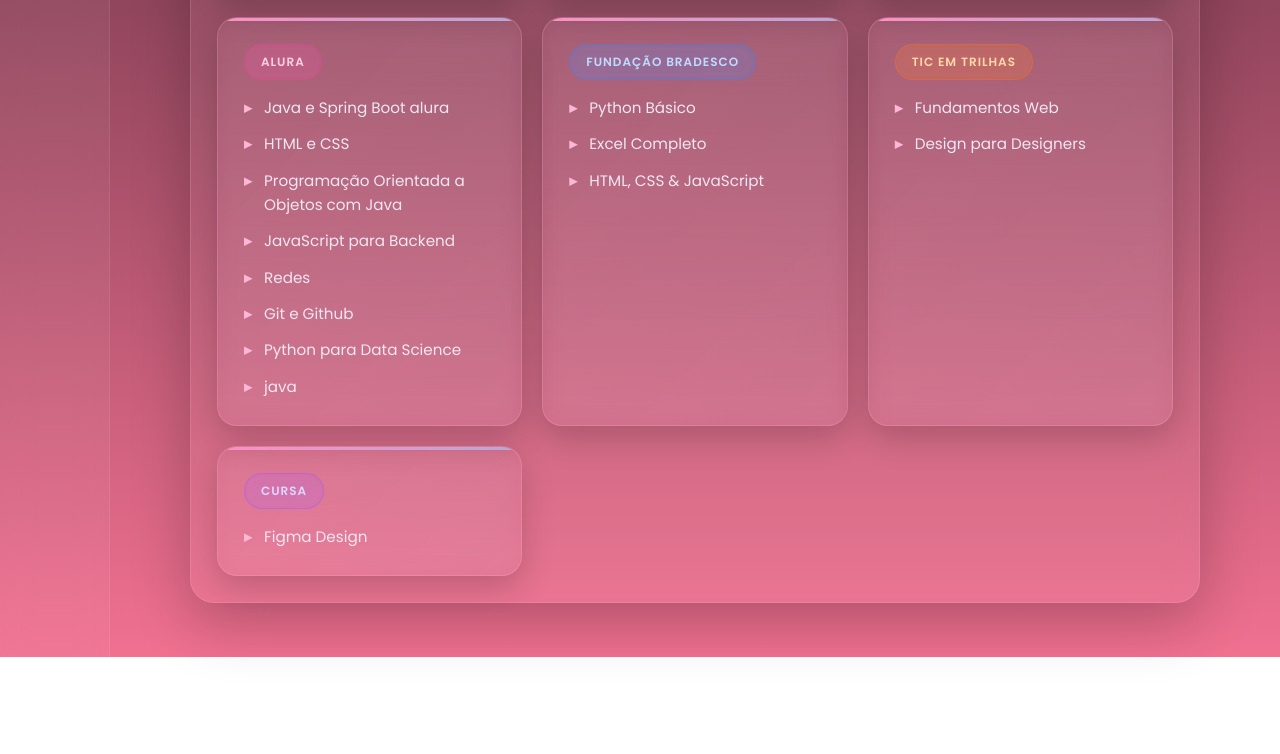
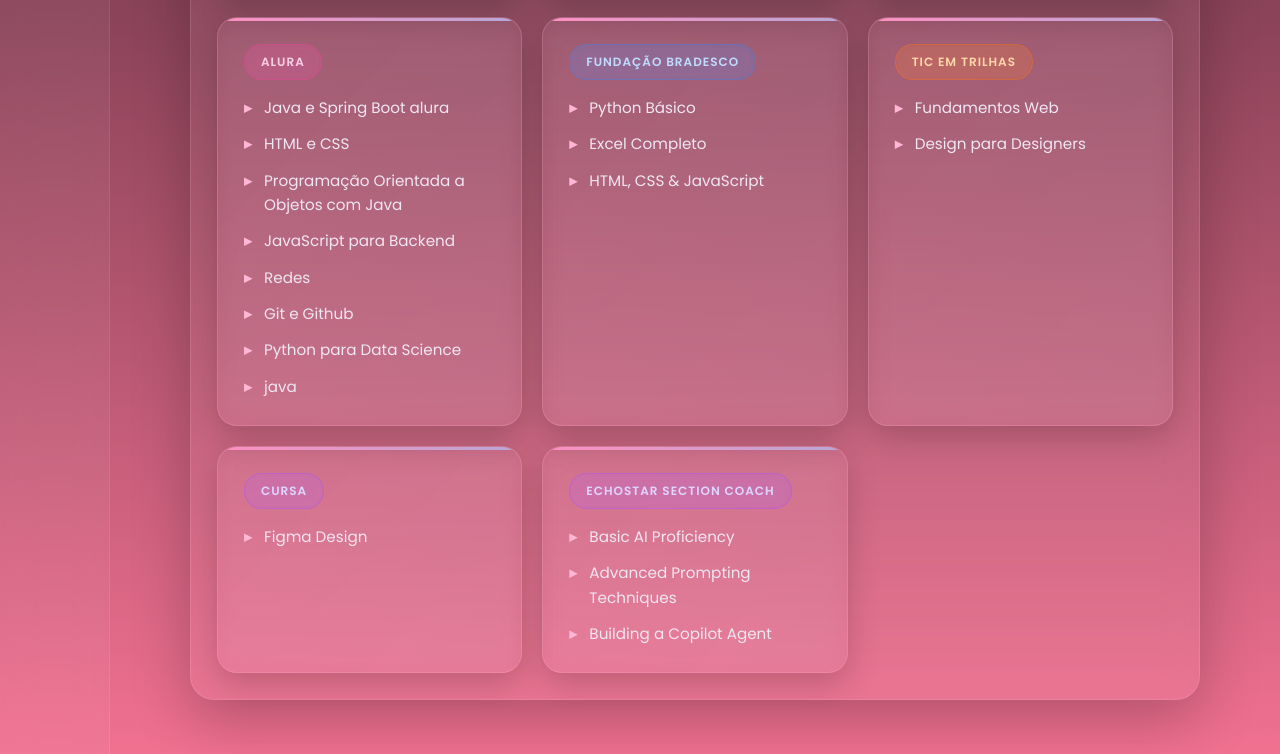
Before and after one commit to brunaquignoli/PersonalPortfolio, a plain HTML site: page skills.html in a window 1280 px wide. Shown: the part 865-1619 px from the top of the page. Before the commit the page ends 1522 px from the top, so only its background shows below. Drawn offline with nearby package versions, Linux system fonts and the light colour scheme.

Commit message:
changes to add more of my certifications on skills page

```diff
--- a/skills.html
+++ b/skills.html
@@ -147,6 +147,15 @@
               <li>Figma Design</li>
             </ul>
           </article>
+
+                    <article class="skill-card">
+            <div class="card-badge cursa"> Echostar Section Coach </div>
+            <ul class="skill-list">
+              <li>Basic AI Proficiency</li>
+              <li>Advanced Prompting Techniques</li>
+              <li>Building a Copilot Agent</li>
+            </ul>
+          </article>
         </div>
       </div>
 
```
